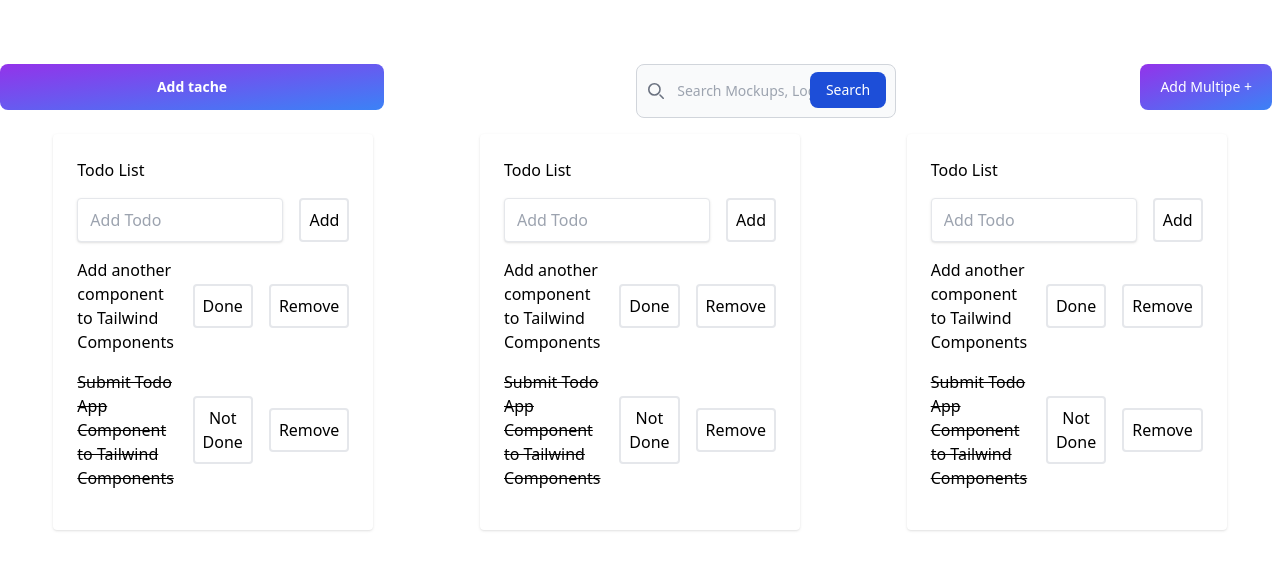
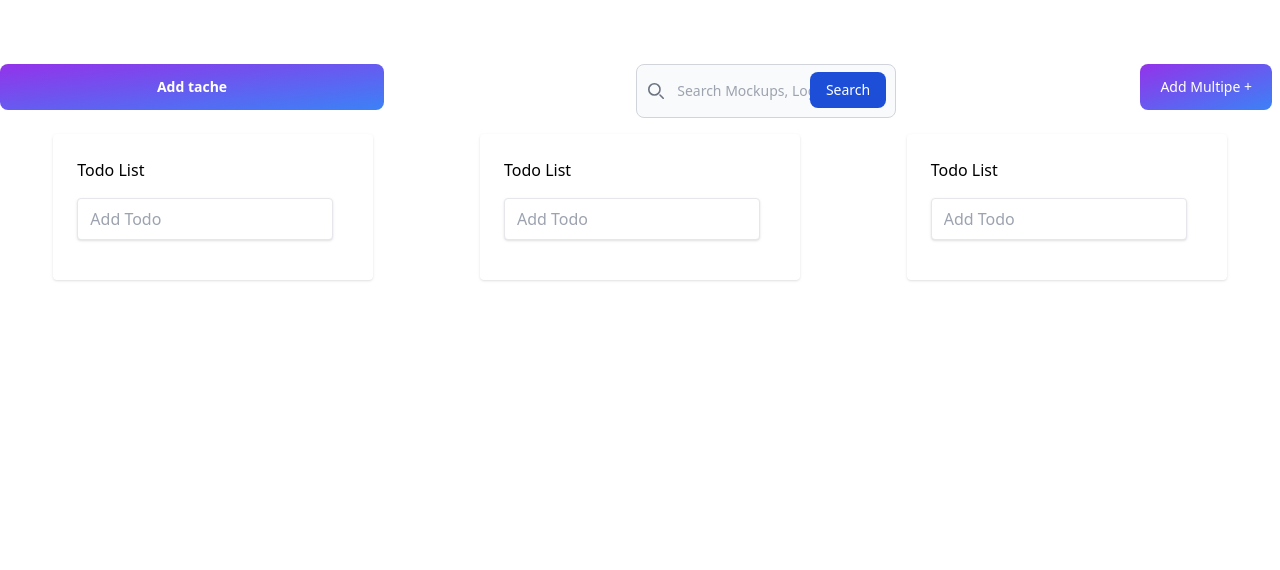
Before and after one commit to Abdelmoudiri/Syst-me-de-Gestion-des-T-ches-To-Do-List, a plain HTML site: page views/index.html in a window 1280 px wide. Drawn offline with nearby package versions, Linux system fonts and the light colour scheme.

```diff
--- a/views/index.html
+++ b/views/index.html
@@ -31,21 +31,10 @@
                     <h1 class="text-grey-darkest">Todo List</h1>
                     <div class="flex mt-4">
                         <input class="shadow appearance-none border rounded w-full py-2 px-3 mr-4 text-grey-darker" placeholder="Add Todo">
-                        <button class="flex-no-shrink p-2 border-2 rounded text-teal border-teal hover:text-white hover:bg-teal">Add</button>
+
                     </div>
                 </div>
-                <div>
-                    <div class="flex mb-4 items-center">
-                        <p class="w-full text-grey-darkest">Add another component to Tailwind Components</p>
-                        <button class="flex-no-shrink p-2 ml-4 mr-2 border-2 rounded hover:text-white text-green border-green hover:bg-green">Done</button>
-                        <button class="flex-no-shrink p-2 ml-2 border-2 rounded text-red border-red hover:text-white hover:bg-red">Remove</button>
-                    </div>
-                      <div class="flex mb-4 items-center">
-                        <p class="w-full line-through text-green">Submit Todo App Component to Tailwind Components</p>
-                        <button class="flex-no-shrink p-2 ml-4 mr-2 border-2 rounded hover:text-white text-grey border-grey hover:bg-grey">Not Done</button>
-                        <button class="flex-no-shrink p-2 ml-2 border-2 rounded text-red border-red hover:text-white hover:bg-red">Remove</button>
-                    </div>
-                </div>
+
             </div>
         </div>
         <div class="h-100 w-full flex items-center justify-center bg-teal-lightest font-sans">
@@ -54,21 +43,10 @@
                     <h1 class="text-grey-darkest">Todo List</h1>
                     <div class="flex mt-4">
                         <input class="shadow appearance-none border rounded w-full py-2 px-3 mr-4 text-grey-darker" placeholder="Add Todo">
-                        <button class="flex-no-shrink p-2 border-2 rounded text-teal border-teal hover:text-white hover:bg-teal">Add</button>
+
                     </div>
                 </div>
-                <div>
-                    <div class="flex mb-4 items-center">
-                        <p class="w-full text-grey-darkest">Add another component to Tailwind Components</p>
-                        <button class="flex-no-shrink p-2 ml-4 mr-2 border-2 rounded hover:text-white text-green border-green hover:bg-green">Done</button>
-                        <button class="flex-no-shrink p-2 ml-2 border-2 rounded text-red border-red hover:text-white hover:bg-red">Remove</button>
-                    </div>
-                      <div class="flex mb-4 items-center">
-                        <p class="w-full line-through text-green">Submit Todo App Component to Tailwind Components</p>
-                        <button class="flex-no-shrink p-2 ml-4 mr-2 border-2 rounded hover:text-white text-grey border-grey hover:bg-grey">Not Done</button>
-                        <button class="flex-no-shrink p-2 ml-2 border-2 rounded text-red border-red hover:text-white hover:bg-red">Remove</button>
-                    </div>
-                </div>
+
             </div>
         </div>
         <div class="h-100 w-full flex items-center justify-center bg-teal-lightest font-sans">
@@ -77,19 +55,7 @@
                     <h1 class="text-grey-darkest">Todo List</h1>
                     <div class="flex mt-4">
                         <input class="shadow appearance-none border rounded w-full py-2 px-3 mr-4 text-grey-darker" placeholder="Add Todo">
-                        <button class="flex-no-shrink p-2 border-2 rounded text-teal border-teal hover:text-white hover:bg-teal">Add</button>
-                    </div>
-                </div>
-                <div>
-                    <div class="flex mb-4 items-center">
-                        <p class="w-full text-grey-darkest">Add another component to Tailwind Components</p>
-                        <button class="flex-no-shrink p-2 ml-4 mr-2 border-2 rounded hover:text-white text-green border-green hover:bg-green">Done</button>
-                        <button class="flex-no-shrink p-2 ml-2 border-2 rounded text-red border-red hover:text-white hover:bg-red">Remove</button>
-                    </div>
-                      <div class="flex mb-4 items-center">
-                        <p class="w-full line-through text-green">Submit Todo App Component to Tailwind Components</p>
-                        <button class="flex-no-shrink p-2 ml-4 mr-2 border-2 rounded hover:text-white text-grey border-grey hover:bg-grey">Not Done</button>
-                        <button class="flex-no-shrink p-2 ml-2 border-2 rounded text-red border-red hover:text-white hover:bg-red">Remove</button>
+
                     </div>
                 </div>
             </div>
```
